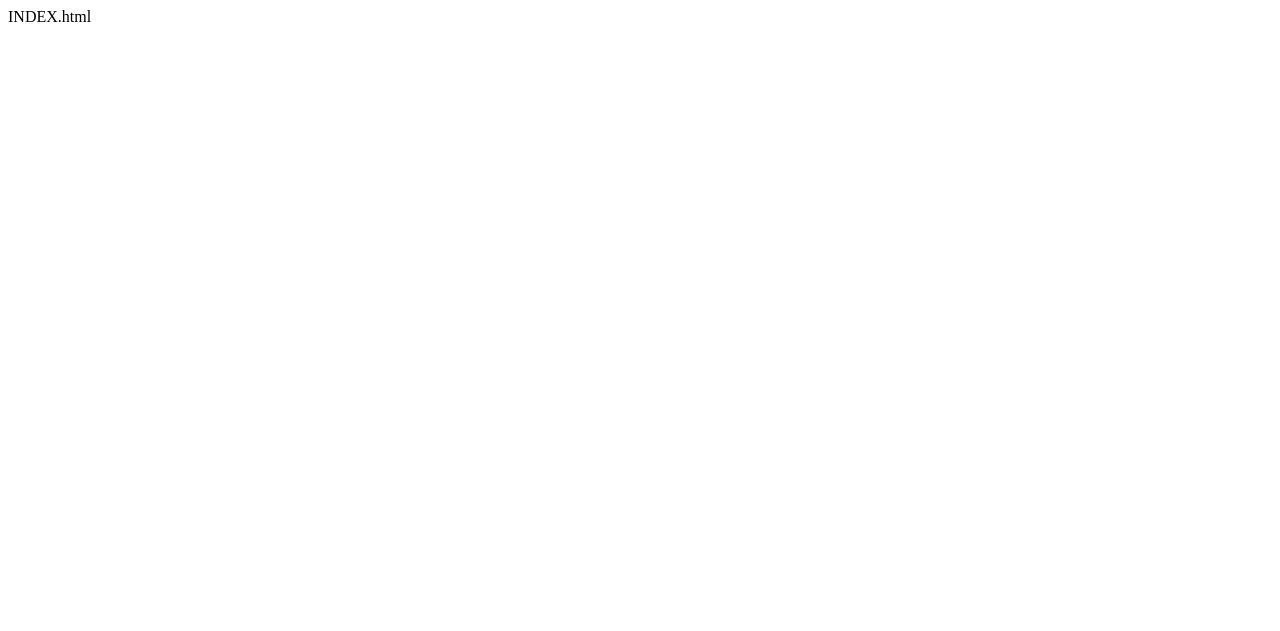
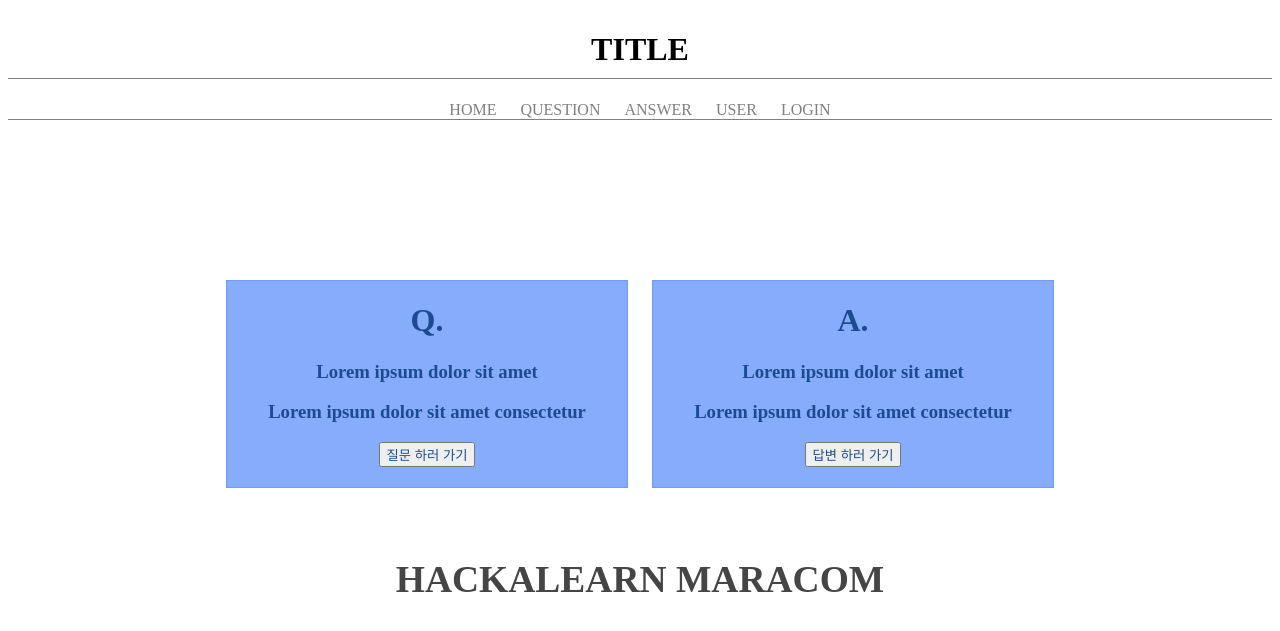
Before and after one commit to Tjdnjs/hackalearn, a Flask app: page / in a window 1280 px wide. Before the commit the part shown is almost empty. Shown: the top 631 px of the page. Run offline with Flask 2, Linux system fonts and the light colour scheme.

Commit message:
메인 틀

```diff
--- /dev/null
+++ b/mento/static/css/index.css
@@ -0,0 +1,51 @@
+#title{
+  text-align: center;
+  padding: 10px;
+  border-bottom: 1px solid gray;
+}
+#menu{
+  text-align: center;
+  border-bottom: 1px solid gray;
+}
+#menu a{
+  color: gray;
+  text-decoration: none;
+  margin: 10px;
+}
+#question h1,h3{
+  width: 400px;
+}
+#question{
+  display: inline-block;
+  text-align: center;
+  padding-bottom: 20px;
+  margin: 10px;
+  border: 1px solid rgb(109, 155, 255);
+  background-color: rgb(135, 172, 251);
+}
+#answer h1,h3{
+  width: 400px;
+}
+#answer{
+  display: inline-block;
+  text-align: center;
+  margin: 10px;
+  padding-bottom: 20px;
+  border: 1px solid rgb(109, 155, 255);
+  background-color: rgb(135, 172, 251);
+}
+#qna{
+  color: rgb(27, 77, 142);
+  margin-top: 150px;
+  display: block;
+  text-align: center;
+}
+#qna button{
+  color: rgb(27, 77, 142);
+}
+#explain{
+  font-size: 25px;
+  margin-top: 60px;
+  text-align: center;
+  color: rgb(69, 69, 69);
+}
--- a/mento/templates/index.html
+++ b/mento/templates/index.html
@@ -5,8 +5,33 @@
     <meta http-equiv="X-UA-Compatible" content="IE=edge">
     <meta name="viewport" content="width=device-width, initial-scale=1.0">
     <title>Document</title>
+    <link rel="stylesheet" href="../static/css/index.css">
 </head>
 <body>
-    INDEX.html
+    <h1 id="title">TITLE</h1>
+    <div id="menu">
+      <a href="index.html">HOME</a>
+      <a href="question.html">QUESTION</a>
+      <a href="answer.html">ANSWER</a>
+      <a href="user.html">USER</a>
+      <a href="login.html">LOGIN</a>
+    </div>
+    <div id="qna">
+      <div id="question">
+        <h1>Q.</h1>
+        <h3>Lorem ipsum dolor sit amet  </h3>
+        <h3>Lorem ipsum dolor sit amet consectetur </h3>
+        <button type="button" onclick="location.href='question.html'">질문 하러 가기</button>
+      </div>
+      <div id="answer">
+        <h1>A.</h1>
+        <h3>Lorem ipsum dolor sit amet  </h3>
+        <h3>Lorem ipsum dolor sit amet consectetur </h3>
+        <button type="button" onclick="location.href='answer.html'">답변 하러 가기</button>
+      </div>
+    </div>
+    <div id="explain">
+      <h2>HACKALEARN MARACOM</h2>
+    </div>
 </body>
 </html>
```
Also changed, not shown: mento/templates/answer.html (added, +12 -0 lines), mento/templates/question.html (added, +12 -0 lines), mento/templates/user.html (added, +12 -0 lines).
